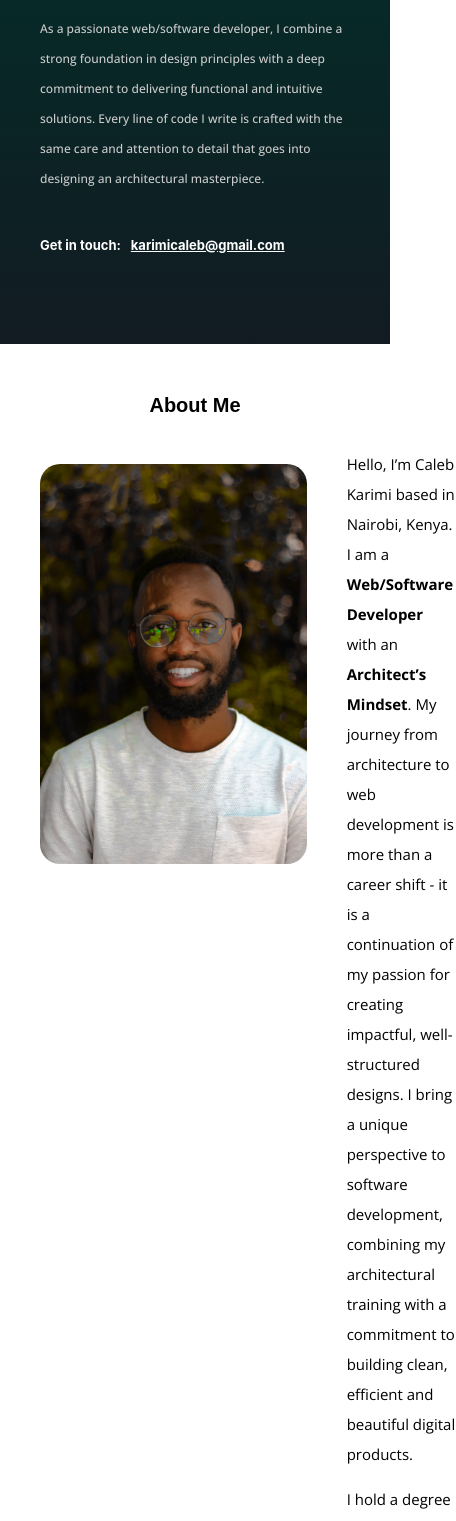
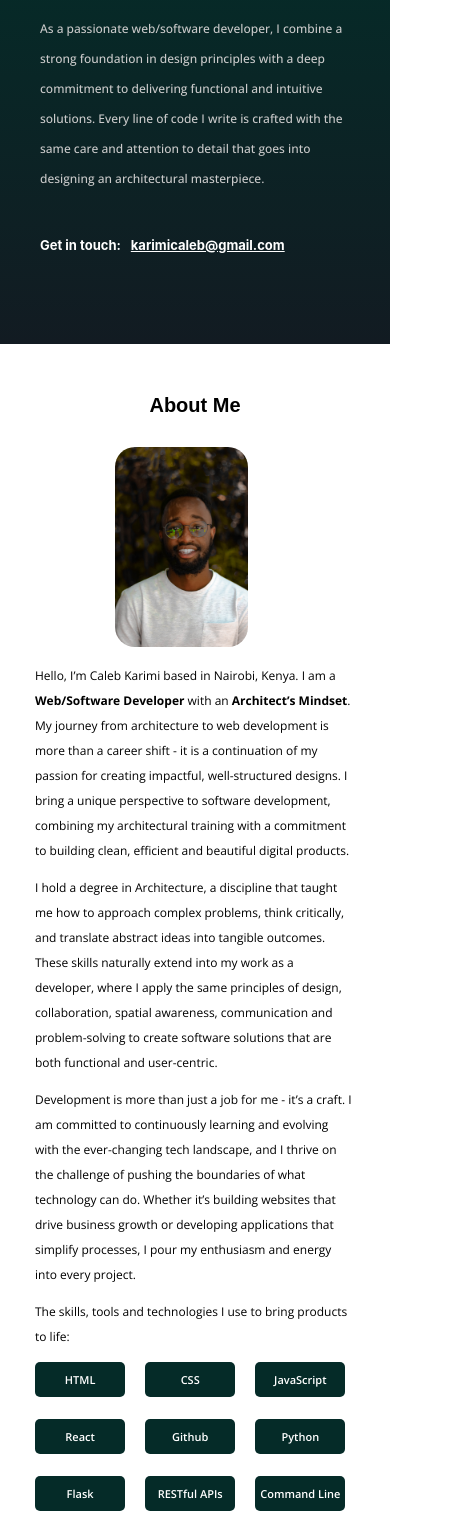
Before and after one commit to CalebKiK/calebk-website-portfolio, a React (Create React App) app: page / in a window 390 px wide. Shown: the part 432-1953 px from the top of the page, 456 px wide, since content can reach past the window. Built offline with nearby package versions, Linux system fonts and the light colour scheme; a web font is replaced by a local one.

Commit message:
Projects updated

```diff
--- a/src/App.js
+++ b/src/App.js
@@ -98,8 +98,8 @@ function App() {
         "id": 7,
         "project_title": "Gym Management CLI App",
         "project_description": "The Fitness Classes Scheduling System helps gyms efficiently manage class schedules, trainers, and member participation. It enables seamless updates to class details, member enrollments, and trainer assignments while ensuring class capacity limits are maintained. The system streamlines communication and management, improving the overall gym experience for both members and administrators.",
-        "project_image": "",
-        "project_link": "",
+        "project_image": "images/gym management cli image.png",
+        "project_link": "https://drive.google.com/file/d/1DwVjf8OGrd7rjsjy4f6Vf6IPM-DhCfpX/view?usp=sharing",
         "project_github_link": "https://github.com/CalebKiK/gym-management-cli",
         "project_languages": {
             "language_1": "Python",
--- a/src/components/About.css
+++ b/src/components/About.css
@@ -50,7 +50,19 @@
 
 @media (max-width: 450px) {
     .about-me{
-        margin: 50px 40px;
+        margin: 50px 35px;
+    }
+
+    .about-me-part-1{
+        display: block;
+    }
+
+    .caleb-image img{
+        height: 200px;
+        align-items: center;
+        text-align: center;
+        justify-content: center;
+        margin-left: 80px;
     }
 
     .about-me h2{
@@ -59,6 +71,11 @@
 
     .about-me-content{
         display: block;
+    }
+
+    .about-me-content p{
+        font-size: 12px;
+        line-height: 25px;
     }
 
     .about-me-text p{
@@ -71,11 +88,11 @@
     }
 
     .tech-skills{
-        margin: -30px 0px 10px;
+        margin: -10px 0px 10px;
         display: grid;
         grid-template-columns: repeat(3, 1fr);
+        width: max-content;
     }
-
 
     .skill-card p{
         padding: 5px;
--- a/src/components/About.js
+++ b/src/components/About.js
@@ -20,43 +20,33 @@ function About() {
                     <p>The skills, tools and technologies I use to bring products to life:</p>
                     <div className="tech-skills">
                         <div className="skill-card">
-                            <img src="" alt=""/>
                             <p>HTML</p>
                         </div>
                         <div className="skill-card">
-                            <img src="" alt=""/>
                             <p>CSS</p>
                         </div>
                         <div className="skill-card">
-                            <img src="" alt=""/>
                             <p>JavaScript</p>
                         </div>
                         <div className="skill-card">
-                            <img src="" alt=""/>
                             <p>React</p>
                         </div>
                         <div className="skill-card">
-                            <img src="" alt=""/>
                             <p>Github</p>
                         </div>
                         <div className="skill-card">
-                            <img src="" alt=""/>
                             <p>Python</p>
                         </div>
                         <div className="skill-card">
-                            <img src="" alt=""/>
                             <p>Flask</p>
                         </div>
                         <div className="skill-card">
-                            <img src="" alt=""/>
                             <p>RESTful APIs</p>
                         </div>
                         <div className="skill-card">
-                            <img src="" alt=""/>
                             <p>Command Line</p>
                         </div>
                         <div className="skill-card">
-                            <img src="" alt=""/>
                             <p>VS Code</p>
                         </div>
                     </div>
--- a/src/components/AllProjects.js
+++ b/src/components/AllProjects.js
@@ -94,8 +94,8 @@ function AllProjects() {
             "id": 7,
             "project_title": "Gym Management CLI App",
             "project_description": "The Fitness Classes Scheduling System helps gyms efficiently manage class schedules, trainers, and member participation. It enables seamless updates to class details, member enrollments, and trainer assignments while ensuring class capacity limits are maintained. The system streamlines communication and management, improving the overall gym experience for both members and administrators.",
-            "project_image": "",
-            "project_link": "",
+            "project_image": "images/gym management cli image.png",
+            "project_link": "https://drive.google.com/file/d/1DwVjf8OGrd7rjsjy4f6Vf6IPM-DhCfpX/view?usp=sharing",
             "project_github_link": "https://github.com/CalebKiK/gym-management-cli",
             "project_languages": {
                 "language_1": "Python",
--- a/src/components/AllProjectsCard.js
+++ b/src/components/AllProjectsCard.js
@@ -11,7 +11,7 @@ function AllProjectsCard({ project }) {
                 <h3>{project.project_title}</h3>
                 <p>{project.project_description}</p>
                 <div className="all-project-languages-used">
-                    <p>Languages and tools used:</p>
+                    <p>Technologies and tools used:</p>
                     <div className="languages">
                         {project.project_languages.language_1 && <h6>{project.project_languages.language_1}</h6>}
                         {project.project_languages.language_2 && <h6>{project.project_languages.language_2}</h6>}
--- a/src/components/CTA.css
+++ b/src/components/CTA.css
@@ -40,6 +40,11 @@
 
     .cta-text{
         font-size: 13px;
+    }
+
+    .cta-image img{
+        width: 100px;
+        margin-left: 30px;
     }
 
 }
--- a/src/components/Footer.css
+++ b/src/components/Footer.css
@@ -87,8 +87,8 @@
     }
 
     .socials img{
-        height: 40px;
-        margin-right: 50px;
+        height: 35px;
+        margin-right: 45px;
     }
 }
 
--- a/src/components/ProjectCard.js
+++ b/src/components/ProjectCard.js
@@ -11,7 +11,7 @@ function ProjectCard({ project }) {
                 <h3>{project.project_title}</h3>
                 <p className="project-description">{project.project_description}</p>
                 <div className="project-languages-used">
-                    <p>Languages and tools used:</p>
+                    <p>Technologies and tools used:</p>
                     <div className="languages">
                         {project.project_languages.language_1 && <h6>{project.project_languages.language_1}</h6>}
                         {project.project_languages.language_2 && <h6>{project.project_languages.language_2}</h6>}
--- a/src/components/Projects.css
+++ b/src/components/Projects.css
@@ -60,7 +60,6 @@
 .project-details-image img{
     width: 330px;
     border-radius: 5px;
-
 }
 
 .projects h4{
@@ -154,11 +153,22 @@
 
     .all-project-details-image img{
         width: 250px;
-        margin: 20px;
+        margin: 10px 10px 0px 5px;
     }
 
     .all-project-languages-used{
         display: block;
+        margin-top: 10px;
+    }
+
+    .project-card{
+        padding: 10px;
+        margin: 10px 10px 10px -20px;
+        width: 320px;
+    }
+
+    .project-details-image img{
+        width: 300px;
     }
 
     .project-description, .project-languages-used p, .all-project-details-text, .all-project-languages-used p{
@@ -166,17 +176,26 @@
     }
 
     .project-links a{
-        font-size: 15px;
+        font-size: 12px;
+    }
+
+    .projects p, .all-projects p{
+        font-size: 12px;
     }
 
     .projects h4{
         margin-top: 50px;
+        font-size: 15px;
+    }
+
+    .languages h6{
+        padding: 5px 8px;
+        font-size: 11px;
     }
 
     .live-demo-link{
         margin-right: 50px;
     }
-
 }
 
 @media (min-width: 450px) and (max-width: 600px) {
```
Also changed, not shown: public/images/gym management cli image.png (added).
